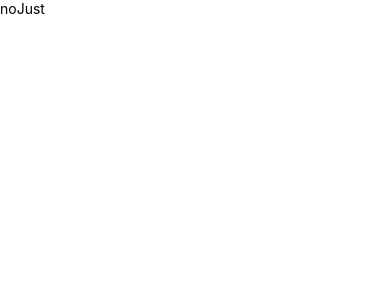
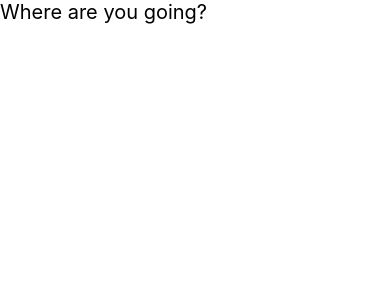
Before and after one commit to jawaldi348/AirbnbClone, a React Native app: screen / in a window 390 px wide. Shown: the top 300 px of the page. Built offline with nearby package versions, Linux system fonts and the light colour scheme.

Commit message:
style input text

```diff
--- a/src/screens/DestinationSearch/index.js
+++ b/src/screens/DestinationSearch/index.js
@@ -1,11 +1,20 @@
-import React from 'react';
-import { View, Text } from 'react-native';
+import React, { useState } from 'react';
+import { View, TextInput } from 'react-native';
+import styles from './styles.js';
 
 const DestinationSearchScreen = (props) => {
 
+    const [inputText, setInputText] = useState('');
+
     return (
         <View>
-            <Text>noJust</Text>
+            {/* Input Component */}
+            <TextInput
+                style={styles.textInput}
+                placeholder="Where are you going?"
+                value={inputText}
+                onChangeText={setInputText}
+            />
         </View>
     );
 }
--- /dev/null
+++ b/src/screens/DestinationSearch/styles.js
@@ -0,0 +1,13 @@
+import { StyleSheet } from 'react-native';
+
+const styles = StyleSheet.create({
+    container: {
+        margin: 20
+    },
+    textInput: {
+        fontSize: 20,
+        marginBottom: 20
+    }
+});
+
+export default styles;
```
